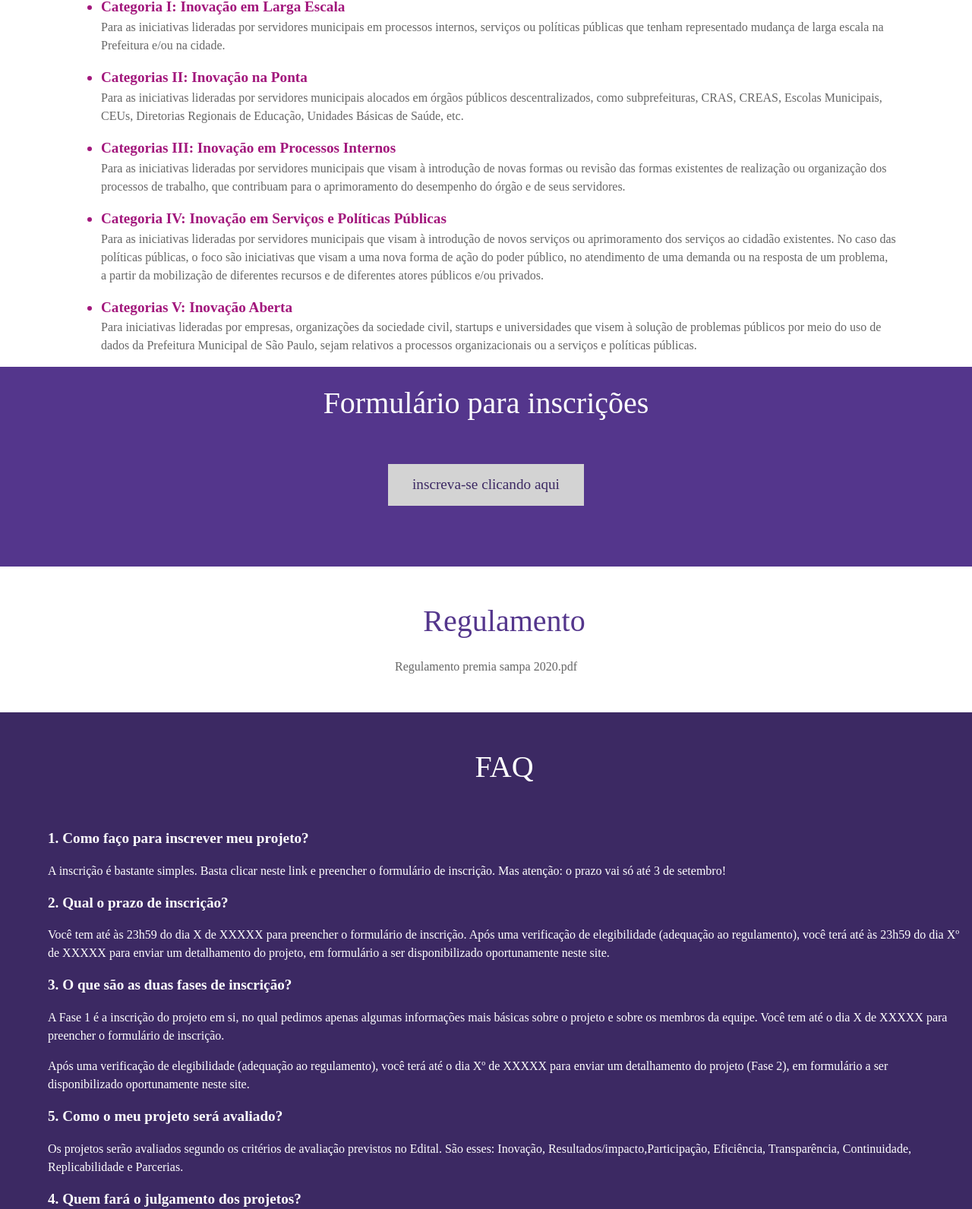
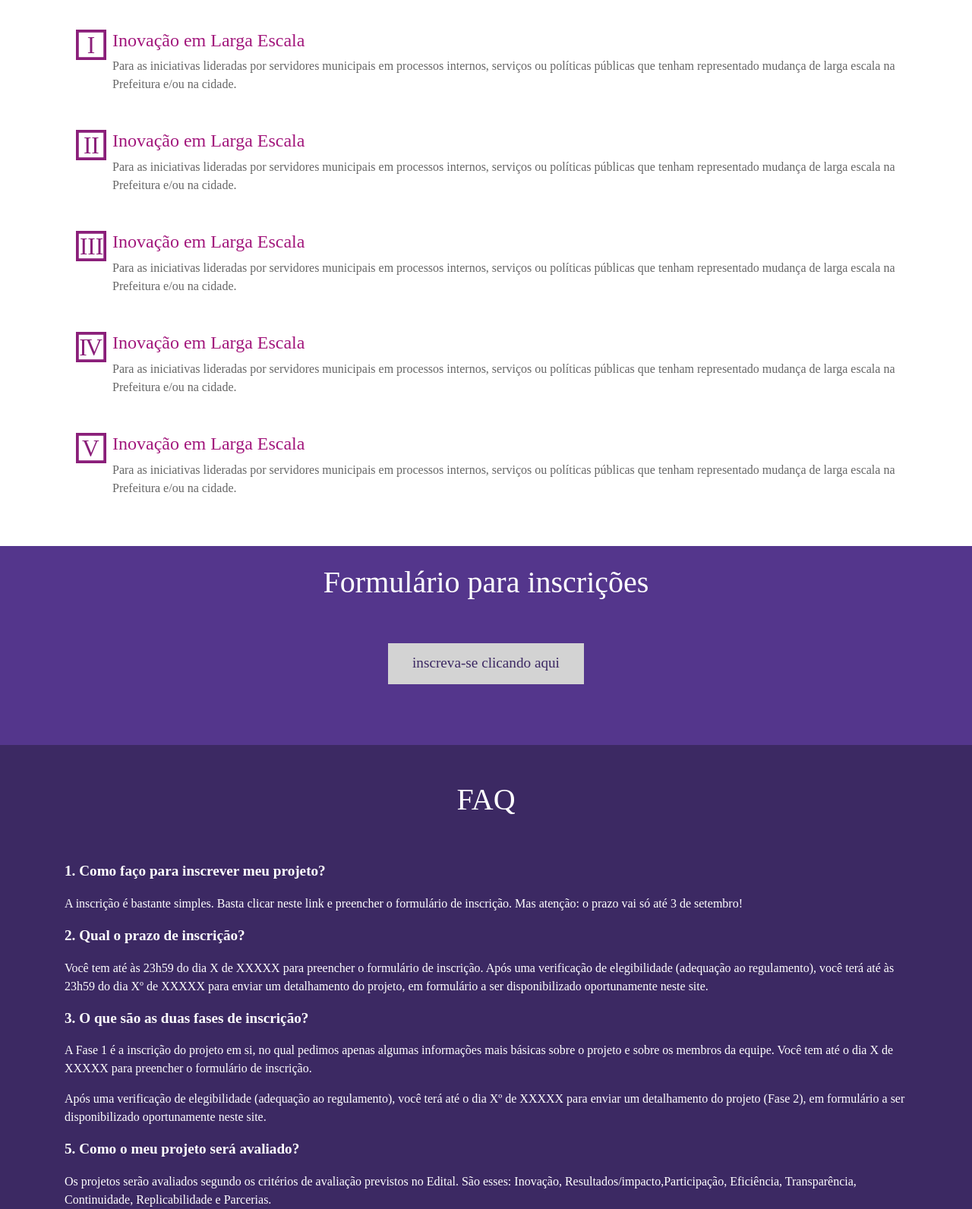
Before and after one commit to prefeiturasp/SMIT-premiasampa, a plain HTML site: page index.html in a window 1280 px wide. Shown: the part 651-2243 px from the top of the page at 76% size. Drawn offline with nearby package versions, Linux system fonts and the light colour scheme; a web font is replaced by a local one.

Commit message:
Fix css bugs

```diff
--- a/css/style_premia.css
+++ b/css/style_premia.css
@@ -10,7 +10,7 @@ body {
   --purple: #A2177C;
   --blue-purple: #54368C;
   --blue: #3C2963;
-  --grey: #7c7c7c;
+  --grey: #585757;
   --soft-grey: #d3d3d3;
 }
 
@@ -47,9 +47,13 @@ body {
   color: var(--purple);
 }
 
+.navbar-brand {
+	max-width: 50%;
+}
+
 .navbar-brand img{
 	max-width: 50%;
-  height: auto;
+  	height: auto;
 }
 
 .color-premia{
@@ -69,28 +73,37 @@ body {
 }
 
 #categories li{
-	font-weight: bold;
-	font-size: 1.2em;
+	list-style: none;
+	padding: 0 0 2rem 3rem;
+}
+
+#categories li h2 {
+	font-size: 1.5rem;
 }
 
 #categories li:first-child {
-	list-style-image: url('assets/cat1.png');
+	background: url('../assets/cat-2.svg') no-repeat top left;
+	background-size: 2.5rem;
 }
 
-#categories li:child(2) {
-	list-style-image: url('assets/cat2.png');
+#categories li:nth-child(2) {
+	background: url('../assets/cat-1.svg') no-repeat top left;
+	background-size: 2.5rem;
 }
 
-#categories li:child(3) {
-	list-style-image: url('assets/cat3.png');
+#categories li:nth-child(3) {
+	background: url('../assets/cat-3.svg') no-repeat top left;
+	background-size: 2.5rem;
 }
 
-#categories li:child(4) {
-	list-style-image: url('assets/cat4.png');
+#categories li:nth-child(4) {
+	background: url('../assets/cat-4.svg') no-repeat top left;
+	background-size: 2.5rem;
 }
 
-#categories li:child(5) {
-	list-style-image: url('assets/cat5.png');
+#categories li:nth-child(5) {
+	background: url('../assets/cat-5.svg') no-repeat top left;
+	background-size: 2.5rem;
 }
 
 #categories p {
@@ -134,5 +147,19 @@ background-color: #3C2963;
 
 #main-footer h1 {
 	color: var(--grey);
-	font-size: 1rem;
+	font-size: 1.5rem;
+	margin: 0;
 }
+
+#main-footer p{
+	margin: 0;
+}
+
+#main-footer a {
+	color: var(--purple);
+	font-weight: 800;
+}
+
+#main-footer img {
+	max-width: 200px;
+}
--- a/index.html
+++ b/index.html
@@ -70,29 +70,37 @@
 
     <!-- Categorias -->
     <section class="container" id="categories">
-      <div class="row">
-        <h1 class="text-center pl-5 pt-5">Categorias</h1>
+      <div class="row py-5">
+        <div class="col text-center">
+          <h1>Categorias</h1>
+          <h3>(Seujeito a alterações devido ao regulamento)</h3>
         </div>
-      <div class="row">
-        <h2 class="col-12 text-center pl-5"> (sujeito a mudanças dependendo do regulamento)</h2>
       </div>
+      <div>
+        <ul class="timeline col-12 text-left">
 
-
-        <ul class="timeline col-12 text-left pl-5">
-
-          <li> Categoria I: Inovação em Larga Escala  </li>
-          <p> Para as iniciativas lideradas por servidores municipais em processos internos, serviços ou políticas públicas que tenham representado mudança de larga escala na Prefeitura e/ou na cidade. </p>
-          <li> Categorias II: Inovação na Ponta </li>
-          <p> Para as iniciativas lideradas por servidores municipais alocados em órgãos públicos descentralizados, como subprefeituras, CRAS, CREAS, Escolas Municipais, CEUs, Diretorias Regionais de Educação, Unidades Básicas de Saúde, etc.  </p>
-          <li> Categorias III: Inovação em Processos Internos </li>
-          <p> Para as iniciativas lideradas por servidores municipais que visam à introdução de novas formas ou revisão das formas existentes de realização ou organização dos processos de trabalho, que contribuam para o aprimoramento do desempenho do órgão e de seus servidores. </p>
-          <li> Categoria IV: Inovação em Serviços e Políticas Públicas </li>
-          <p> Para as iniciativas lideradas por servidores municipais que visam à introdução de novos serviços ou aprimoramento dos serviços ao cidadão existentes. No caso das políticas públicas, o foco são iniciativas que visam a uma nova forma de ação do poder público, no atendimento de uma demanda ou na resposta de um problema, a partir da mobilização de diferentes recursos e de diferentes atores públicos e/ou privados. </p>
-          <li> Categorias V: Inovação Aberta  </li>
-          <p> Para iniciativas lideradas por empresas, organizações da sociedade civil, startups e universidades que visem à solução de problemas públicos por meio do uso de dados da Prefeitura Municipal de São Paulo, sejam relativos a processos organizacionais ou a serviços e políticas públicas.</p>
+          <li>
+              <h2>Inovação em Larga Escala</h2>
+              <p> Para as iniciativas lideradas por servidores municipais em processos internos, serviços ou políticas públicas que tenham representado mudança de larga escala na Prefeitura e/ou na cidade.</p>
+          </li>
+          <li>
+              <h2>Inovação em Larga Escala</h2>
+              <p> Para as iniciativas lideradas por servidores municipais em processos internos, serviços ou políticas públicas que tenham representado mudança de larga escala na Prefeitura e/ou na cidade.</p>
+          </li>
+          <li>
+              <h2>Inovação em Larga Escala</h2>
+              <p> Para as iniciativas lideradas por servidores municipais em processos internos, serviços ou políticas públicas que tenham representado mudança de larga escala na Prefeitura e/ou na cidade.</p>
+          </li>
+          <li>
+              <h2>Inovação em Larga Escala</h2>
+              <p> Para as iniciativas lideradas por servidores municipais em processos internos, serviços ou políticas públicas que tenham representado mudança de larga escala na Prefeitura e/ou na cidade.</p>
+          </li>
+          <li>
+              <h2>Inovação em Larga Escala</h2>
+              <p> Para as iniciativas lideradas por servidores municipais em processos internos, serviços ou políticas públicas que tenham representado mudança de larga escala na Prefeitura e/ou na cidade.</p>
+          </li>
 
         </ul>
-
       </div>
     </section>
 
@@ -106,6 +114,7 @@
       </div>
     </section>
 
+    <!-- Regulamento
       <section class="container-fluid text-center" id="regulamento">
           <div class="row">
           <div class="col-12 pb-5">
@@ -116,48 +125,64 @@
 
       </div>
       </section>
+      -->
 
+    <!-- FAQ -->
     <section class="container-fluid" id="FAQ">
+      <div class="container">
           <div class="row">
             <div class="col-12 pb-5">
-        <h1 class="text-center pl-5 pt-5 pb-5"> FAQ </h1>
-        <p class="ask pl-5"> 1. Como faço para inscrever meu projeto? </p>
+              <h1 class="text-center pt-5 pb-5"> FAQ </h1>
+              <p class="ask"> 1. Como faço para inscrever meu projeto? </p>
 
-   <p class="answer pl-5"> A inscrição é bastante simples. Basta clicar neste link e preencher o formulário de inscrição. Mas atenção: o prazo vai só até 3 de setembro!</p>
+              <p class="answer"> A inscrição é bastante simples. Basta clicar neste link e preencher o formulário de inscrição. Mas atenção: o prazo vai só até 3 de setembro!</p>
 
-<p class="ask pl-5">2. Qual o prazo de inscrição?</p>
+              <p class="ask">2. Qual o prazo de inscrição?</p>
 
-<p class="answer pl-5">Você tem até às 23h59 do dia X de XXXXX para preencher o formulário de inscrição.
+              <p class="answer">Você tem até às 23h59 do dia X de XXXXX para preencher o formulário de inscrição.
               Após uma verificação de elegibilidade (adequação ao regulamento), você terá até às 23h59 do  dia Xº de XXXXX para enviar um detalhamento do projeto, em formulário a ser disponibilizado oportunamente neste site.</p>
 
-<p class="ask pl-5">3. O que são as duas fases de inscrição?</p>
+              <p class="ask">3. O que são as duas fases de inscrição?</p>
 
-<p class="answer pl-5">A Fase 1 é a inscrição do projeto em si, no qual pedimos apenas algumas informações mais básicas sobre o projeto e sobre os membros da equipe. Você tem até o dia X de XXXXX para preencher o formulário de inscrição.</p>
+              <p class="answer">A Fase 1 é a inscrição do projeto em si, no qual pedimos apenas algumas informações mais básicas sobre o projeto e sobre os membros da equipe. Você tem até o dia X de XXXXX para preencher o formulário de inscrição.</p>
 
-<p class="answer pl-5">Após uma verificação de elegibilidade (adequação ao regulamento), você terá até o dia Xº de XXXXX para enviar um detalhamento do projeto (Fase 2), em formulário a ser disponibilizado oportunamente neste site.</p>
+              <p class="answer">Após uma verificação de elegibilidade (adequação ao regulamento), você terá até o dia Xº de XXXXX para enviar um detalhamento do projeto (Fase 2), em formulário a ser disponibilizado oportunamente neste site.</p>
 
-<p class="ask pl-5">5. Como o meu projeto será avaliado?</p>
+              <p class="ask">5. Como o meu projeto será avaliado?</p>
 
-<p class="answer pl-5">Os projetos serão avaliados segundo os critérios de avaliação previstos no Edital. São esses: Inovação, Resultados/impacto,Participação, Eficiência, Transparência, Continuidade, Replicabilidade e Parcerias. </p>
+              <p class="answer">Os projetos serão avaliados segundo os critérios de avaliação previstos no Edital. São esses: Inovação, Resultados/impacto,Participação, Eficiência, Transparência, Continuidade, Replicabilidade e Parcerias. </p>
 
-<p class="ask pl-5">4. Quem fará o julgamento dos projetos?</p>
+              <p class="ask">4. Quem fará o julgamento dos projetos?</p>
 
-<p class="answer pl-5">Nas Etapas 1 e 2, ficará a cargo da Banca Técnica, constituída pela Comissão Organizadora.
+              <p class="answer">Nas Etapas 1 e 2, ficará a cargo da Banca Técnica, constituída pela Comissão Organizadora.
               Na Etapa 3, que define os vencedores, ficará a cargo da Comissão julgadora, constituída de especialistas em diversas áreas sem vínculo empregatício com a gestão pública municipal.</p>
 
-<p class="ask pl-5">6. Eu já participei ano passado mas não fui vencedor. Posso participar novamente?</p>
+              <p class="ask">6. Eu já participei ano passado mas não fui vencedor. Posso participar novamente?</p>
 
-<p class="answer pl-5">Sim! Apenas projetos que foram vencedores na edição de 2018 não poderão participar da edição de 2020. </p>
-
-
-
+              <p class="answer">Sim! Apenas projetos que foram vencedores na edição de 2018 não poderão participar da edição de 2020. </p>
+            </div>
           </div>
       </div>
     </section>
 
-    <footer class="container" id="main-footer">
+    <footer class="container py-4" id="main-footer">
       <div clas="row">
+        <div class="col text-center">
           <h1>Realização</h1>
+          <div class="row">
+            <div class="col">
+                <img class="p-2" src="./assets/logo-smit.png" alt="Logo Cidade de São Paulo - Inovação e Tecnologia">
+                <img class="p-2" src="./assets/logo-gestao.png" alt="Logo Cidade de São Paulo - Gestão">
+            </div>
+          </div>
+        </div>
+      </div>
+      <div class="row mt-2">
+        <div class="col text-center">
+          <h1>Contato</h1>
+          <p>Ainda tem alguma dúvida? Entre em contato</p>
+          <a href="mailto:premiasampa@prefeitura.sp.gov.br">premiasampa@prefeitura.sp.gov.br</a>
+        </div>
       </div>
     </footer>
     <!-- JavaScript (Opcional) -->
```
Also changed, not shown: assets/cat-1.svg (added), assets/cat-2.svg (added), assets/cat-3.svg (added), assets/cat-4.svg (added), assets/cat-5.svg (added), assets/cat1.png (deleted), assets/logo-gestao.png (added), assets/logo-smit.png (added). Lines whose indentation alone changed are shown as unchanged.
